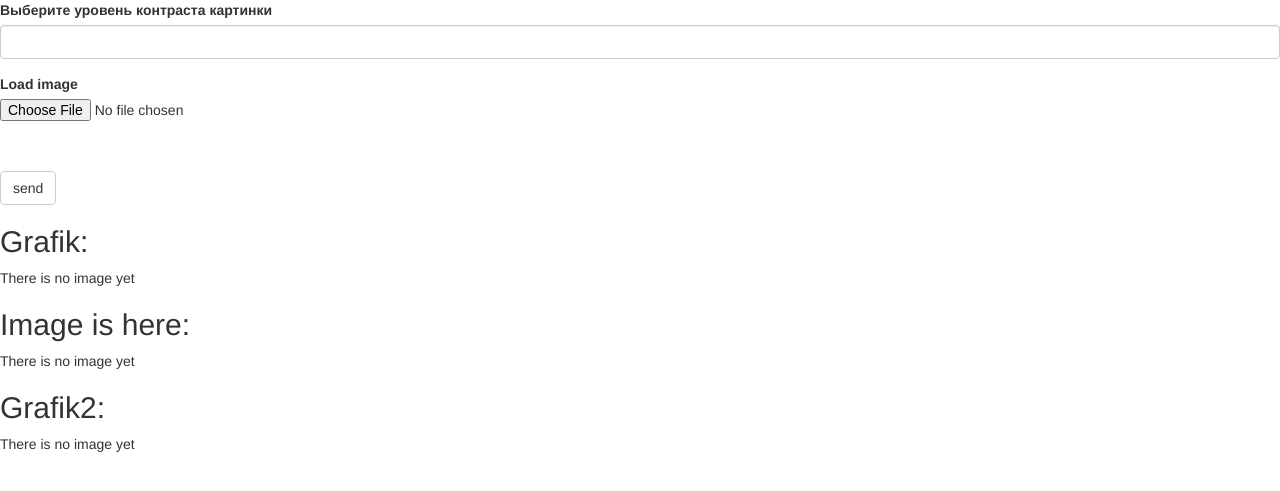
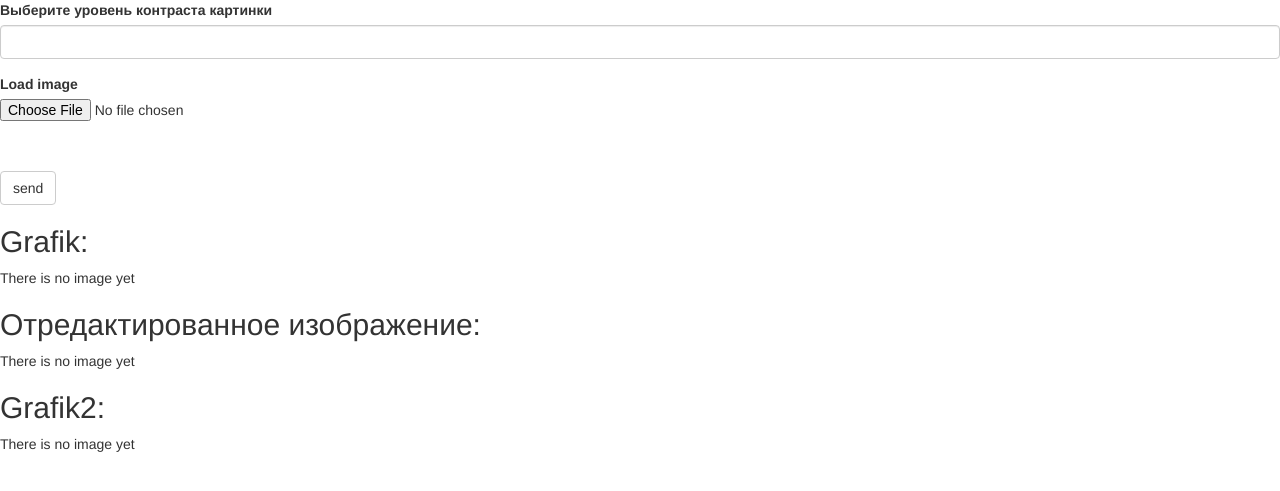
Before and after one commit to vsilvier/lab3IZ2, a Flask app: page /net in a window 1280 px wide. Shown: the top 491 px of the page. Run offline with Flask 2, Linux system fonts and the light colour scheme; some libraries are stand-ins or nearby versions.

Commit message:
Update net.html

```diff
--- a/flaskapp/templates/net.html
+++ b/flaskapp/templates/net.html
@@ -16,7 +16,7 @@
 {% endif %}
 
 
-<h2>Image is here: </h2>
+<h2>Отредактированное изображение: </h2>
 <!-- отображаем загруженное изображение с закругленными углами -->
 <!-- если оно есть (после submit) -->
 {% if image_name %}
```
